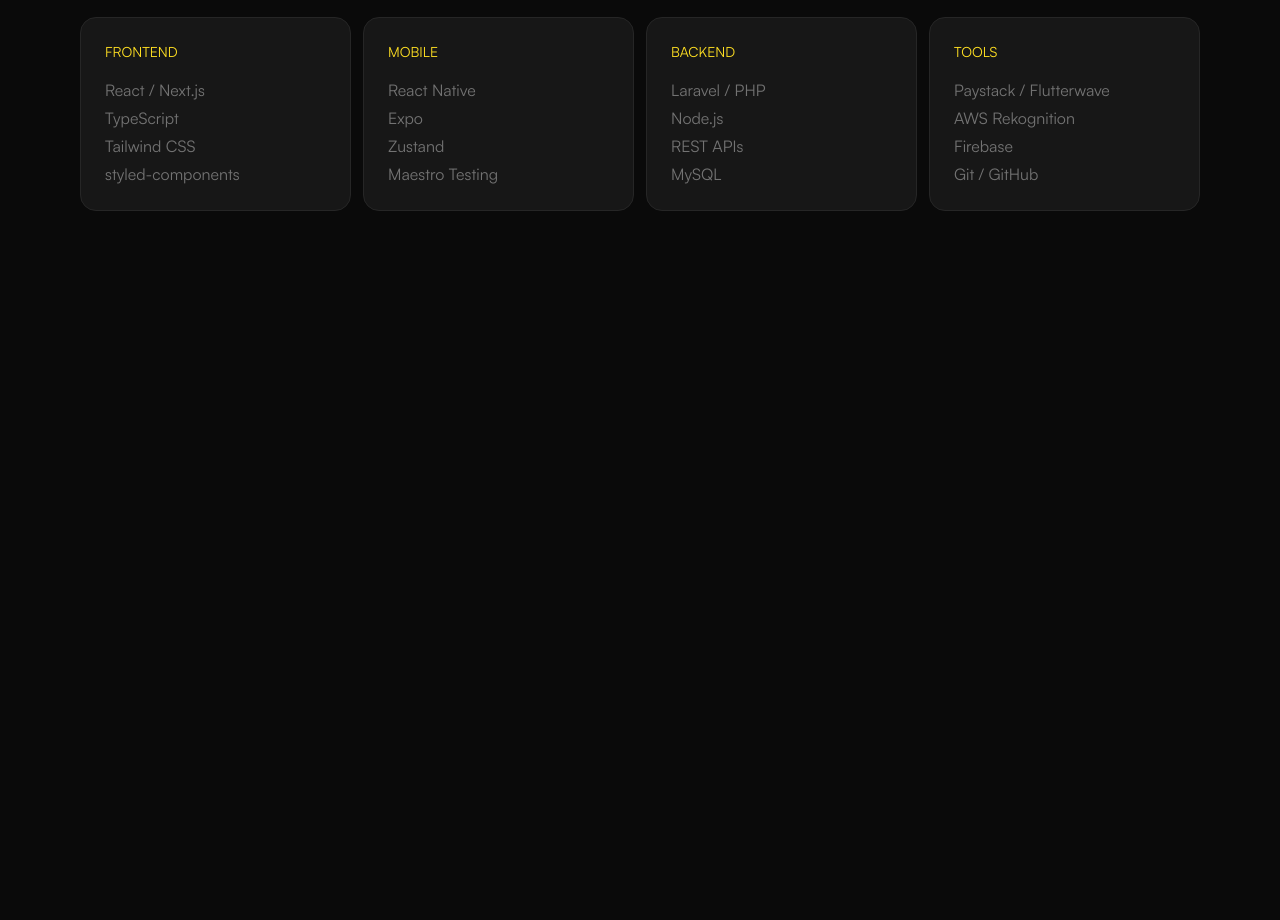
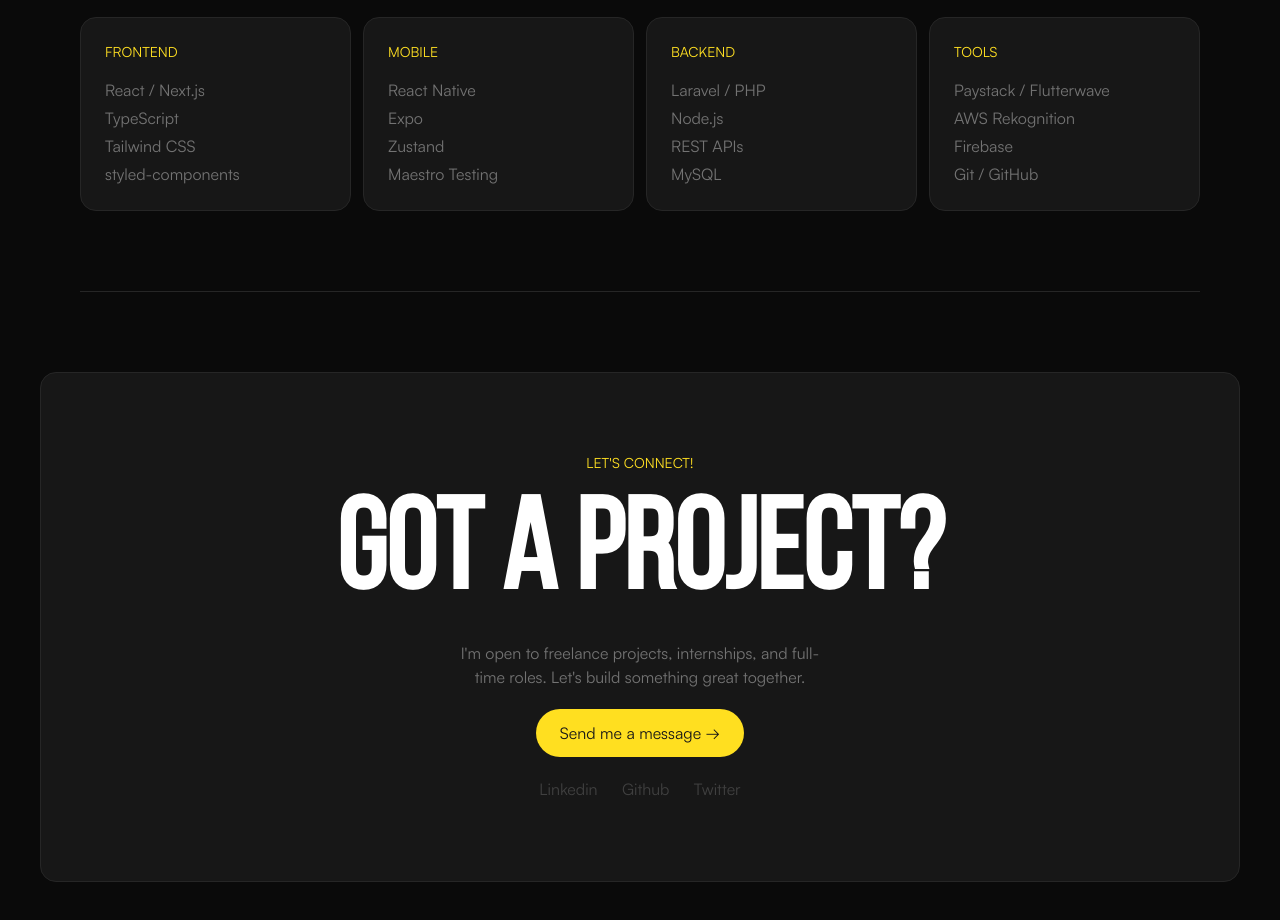
Before and after one commit to Amosayaka17/Portfolio-demo, a website: page index.html in a window 1280 px wide. Shown: the part 2399-3319 px from the top of the page. Before the commit the page ends 2690 px from the top, so only its background shows below. Drawn offline with Linux system fonts and the light colour scheme.

Commit message:
Added form of contact and also socila links

```diff
--- a/index.html
+++ b/index.html
@@ -278,5 +278,28 @@
         </div>
       </div>
     </section>
+    <hr class="text-neutral-800 my-20 mx-20" />
+    <section class="flex items-center justify-center mb-10">
+      <div
+        class="w-300 bg-neutral-900 rounded-2xl border border-neutral-800 flex justify-center items-center flex-col py-20 space-y-5 text-neutral-500"
+      >
+        <span class="text-yellow-300 text-sm uppercase">Let's connect!</span>
+        <h1 class="text-9xl font-bold text-white uppercase font-Bebauneue">
+          got a project?
+        </h1>
+        <p class="w-90 text-center">
+          I'm open to freelance projects, internships, and full-time roles.
+          Let's build something great together.
+        </p>
+        <button class="bg-yellow-300 py-3 px-6 rounded-full text-neutral-900">
+          Send me a message →
+        </button>
+        <div class="space-x-5">
+          <span class="text-neutral-700">Linkedin</span>
+          <span class="text-neutral-700">Github</span>
+          <span class="text-neutral-700">Twitter</span>
+        </div>
+      </div>
+    </section>
   </body>
 </html>
```
Also changed, not shown: src/output.css.
